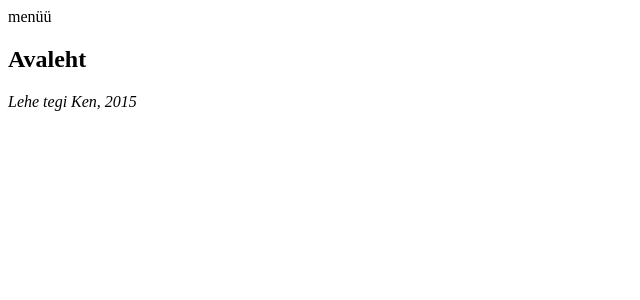
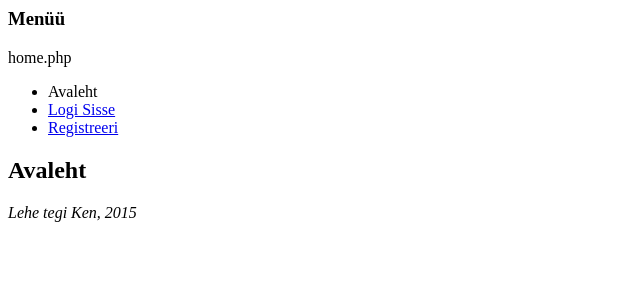
Before and after one commit to Ken299/3.tund, a PHP site: page /page/home.php in a window 1280 px wide. Shown: the top 300 px of the page, without its empty margins (0-640 px from the left). Run offline with PHP 8.4, Linux system fonts and the light colour scheme.

Commit message:
Modified menu

```diff
--- a/header.php
+++ b/header.php
@@ -1,6 +1,6 @@
 <html>
 	<head>
-		<title>Page title</title>
+		<title><?php echo $page_title;?></title>
 	</head>
 	<body>
 <?php require_once("menu.php") ?>
--- a/menu.php
+++ b/menu.php
@@ -1 +1,46 @@
-menüü
+<h3>Menüü</h3>
+<?php echo $file_name; ?>
+<ul>
+
+
+
+
+	<?php if ($file_name == "home.php") { ?>
+
+		<li>Avaleht</li>
+
+	<?php } else { ?>
+
+		<li> <a href="home.php">Avaleht</a> </li>
+
+	<?php } ?>
+
+	<?php
+
+		if ($file_name == "login.php"){
+
+			echo "<li>Logi sisse</li>";
+
+		}else{
+
+			echo '<li><a href="login.php">Logi Sisse</a></li>';
+		}
+
+	?>
+
+	<?php
+
+		if ($file_name == "register.php"){
+
+			echo "<li>Registreeri</li>";
+
+		}else{
+
+			echo '<li><a href="register.php">Registreeri</a></li>';
+		}
+
+	?>
+
+
+
+</ul>
--- a/page/home.php
+++ b/page/home.php
@@ -1,3 +1,7 @@
+<?php
+	$page_title = "Minu avaleht";
+	$file_name = "home.php";
+?>
 <?php
 	//kopeerime header.php sisu
 	// ../ -tähistab, et fail asub ühe võrra kõrgemal kaustas
--- a/page/login.php
+++ b/page/login.php
@@ -26,6 +26,10 @@
 
 	}
 ?>
+<?php
+	$page_title = "Sisselogimine";
+	$file_name = "login.php";
+?>
 <?php require_once("../header.php") ?>
 		<h2>Login</h2>
 		<form action="login.php" method="post">
--- a/page/register.php
+++ b/page/register.php
@@ -36,6 +36,10 @@
 		}
 	}
 ?>
+<?php
+	$page_title = "Registreerimine";
+	$file_name = "register.php";
+?>
 <?php require_once("../header.php") ?>
 		<h2>Register</h2>
 		<form action="register.php" method="post">
```
